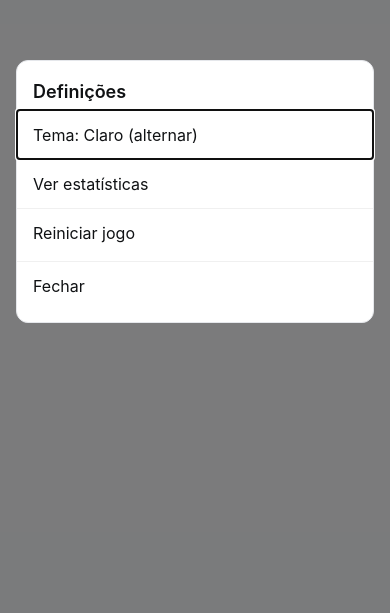
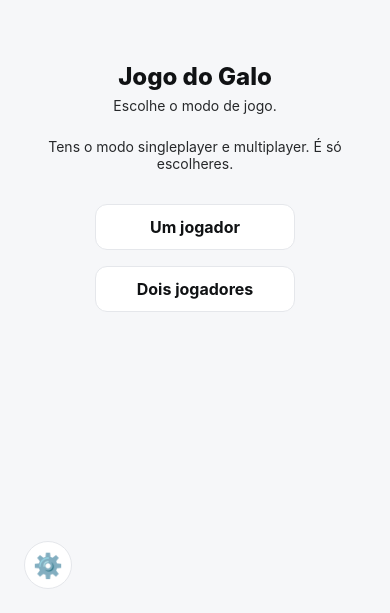
Before and after one commit to carlosazevedo2006/Projeto-Programa-o-para-Dispositivos-Moveis, a React Native app in the folder jogogalo4/: screen / in a window 390 px wide. Shown: the part 231-844 px from the top of the page. Built offline with nearby package versions, Linux system fonts and the light colour scheme.

Commit message:
Update SettingsButton.tsx

```diff
--- a/jogogalo4/src/components/SettingsButton.tsx
+++ b/jogogalo4/src/components/SettingsButton.tsx
@@ -1,108 +1,46 @@
-// src/components/SettingsModal.tsx
+// src/components/SettingsButton.tsx
 
-// Importa React
 import React from "react";
-// Importa componentes do React Native (Modal é o principal aqui)
-import { Modal, View, Text, TouchableOpacity, StyleSheet } from "react-native";
-// Importa o hook do tema global para aplicar cores
+import { TouchableOpacity, Text, StyleSheet } from "react-native";
 import { useTheme } from "../theme/Theme";
 
-// Define as props aceitas pelo modal de definições
+// Props do botão
 type Props = {
-  visible: boolean; // controla visibilidade do modal (true/false)
-  onClose: () => void; // fecha o modal
-  onToggleTheme: () => void; // alterna o tema global (light/dark)
-  onResetGame: () => void; // reinicia o jogo atual
-  onOpenStats: () => void; // abre a tela de estatísticas
-  darkMode?: boolean; // (opcional; o componente já pega este valor do useTheme)
+  onPress: () => void; // função chamada ao clicar
 };
 
-// Componente de modal de definições
-export default function SettingsModal({
-  visible,
-  onClose,
-  onToggleTheme,
-  onResetGame,
-  onOpenStats,
-}: Props) {
-  // Obtém cores e estado de tema (darkMode) diretamente do hook useTheme
-  const { colors, darkMode } = useTheme(); //
+// Botão fixo de definições no canto inferior esquerdo
+export default function SettingsButton({ onPress }: Props) {
+  const { colors } = useTheme();
 
-  // Renderiza o modal
   return (
-    <Modal
-      visible={visible} // mostra ou esconde
-      animationType="fade" // animação de fade (suave)
-      transparent // permite ver o ecrã de jogo por baixo (com overlay escuro)
-      onRequestClose={onClose} // trata o botão "Voltar" físico do Android
+    <TouchableOpacity
+      style={[styles.button, { backgroundColor: colors.card, borderColor: colors.border }]}
+      onPress={onPress} // dispara apenas ao clicar
+      accessibilityRole="button"
+      accessibilityLabel="Abrir definições"
+      accessibilityHint="Abre o modal de definições"
+      activeOpacity={0.8}
     >
-      {/* Overlay escurecido (fundo) */}
-      <View style={styles.overlay}>
-        {/* Painel central com opções */}
-        <View style={[styles.panel, { backgroundColor: colors.card, borderColor: colors.border }]}>
-          {/* Título do painel */}
-          <Text style={[styles.title, { color: colors.text }]}>Definições</Text>
-
-          {/* Opção para alternar tema */}
-          <TouchableOpacity style={styles.item} onPress={onToggleTheme}>
-            <Text style={[styles.itemText, { color: colors.text }]}>
-              {/* Mostra o estado atual e a ação */}
-              Tema: {darkMode ? "Escuro" : "Claro"} (alternar)
-            </Text>
-          </TouchableOpacity>
-
-          {/* Opção para ver estatísticas */}
-          <TouchableOpacity style={styles.item} onPress={onOpenStats}>
-            <Text style={[styles.itemText, { color: colors.text }]}>Ver estatísticas</Text>
-          </TouchableOpacity>
-
-          {/* Opção para reiniciar o jogo */}
-          <TouchableOpacity style={styles.item} onPress={onResetGame}>
-            <Text style={[styles.itemText, { color: colors.text }]}>Reiniciar jogo</Text>
-          </TouchableOpacity>
-
-          {/* Botão de fechar o modal */}
-          <TouchableOpacity style={[styles.item, styles.close]} onPress={onClose}>
-            <Text style={[styles.itemText, { color: colors.text }]}>Fechar</Text>
-          </TouchableOpacity>
-        </View>
-      </View>
-    </Modal>
+      <Text style={[styles.text, { color: colors.text }]}>⚙️</Text>
+    </TouchableOpacity>
   );
 }
 
-// Estilos do modal
 const styles = StyleSheet.create({
-  overlay: {
-    flex: 1, // ocupa a tela inteira
-    backgroundColor: "rgba(0,0,0,0.5)", // escurece o fundo (preto com 50% opacidade)
-    alignItems: "center", // centraliza horizontalmente
-    justifyContent: "center", // centraliza verticalmente
-    padding: 16, // margem interna
+  button: {
+    position: "absolute",
+    bottom: 24,
+    left: 24,
+    width: 48,
+    height: 48,
+    borderRadius: 24,
+    borderWidth: 1,
+    alignItems: "center",
+    justifyContent: "center",
+    zIndex: 1000, // garante que fica por cima de outros elementos
   },
-  panel: {
-    width: "100%", // ocupa toda a largura disponível
-    maxWidth: 360, // limita a largura máxima (bom para tablets)
-    borderWidth: 1, // borda do painel
-    borderRadius: 12, // cantos arredondados
-    paddingVertical: 12, // espaçamento interno vertical
-  },
-  title: {
-    fontSize: 18, // tamanho do título
-    fontWeight: "600", // peso do título
-    paddingHorizontal: 16, // espaçamento lateral
-    paddingVertical: 8, // espaçamento vertical
-  },
-  item: {
-    paddingHorizontal: 16, // espaçamento lateral
-    paddingVertical: 14, // espaçamento vertical
-    borderTopWidth: 1, // divisor superior entre itens
-    borderTopColor: "rgba(0,0,0,0.06)", // cor do divisor (quase invisível no modo escuro, ok)
-  },
-  itemText: {
-    fontSize: 16, // tamanho do texto do item
-  },
-  close: {
-    marginTop: 4 // pequena margem superior no botão fechar
+  text: {
+    fontSize: 24,
   },
 });
```
